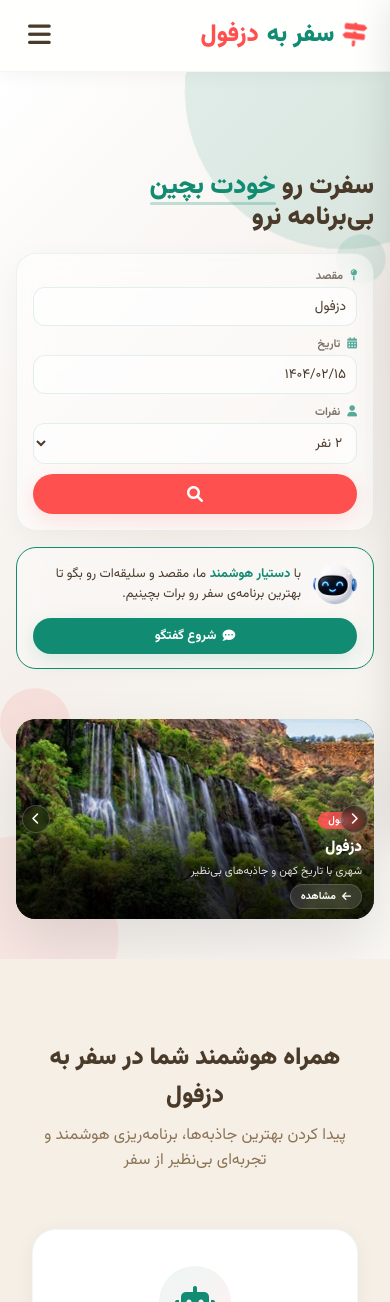
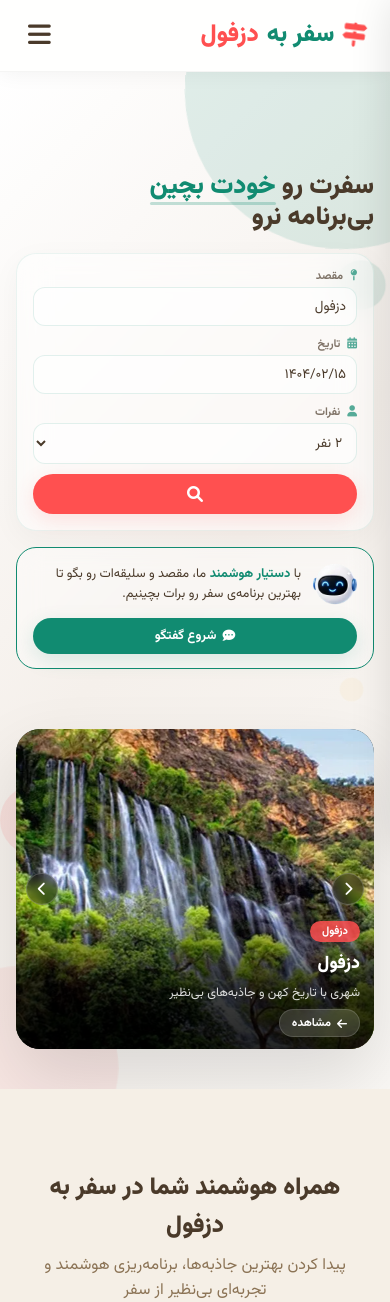
Before and after one commit to YasamanMirdoraghi/dezful-tourism, a Django app: page / in a window 390 px wide. Shown: the top 1302 px of the page. Run offline with Django 5.2, Linux system fonts and the light colour scheme; data that the repository does not hold is empty.

Commit message:
update css

```diff
--- a/static/css/style.css
+++ b/static/css/style.css
@@ -371,7 +371,7 @@ a{
 	display: flex;
 	align-items: center;
 	justify-content: center;
-	padding: 120px 24px 60px;
+	padding: 140px 24px 80px;
 	background: linear-gradient(135deg, #ffffff 0%, #f5f0eb 50%, #faf8f5 100%);
 	overflow: hidden;
 }
@@ -478,8 +478,8 @@ a{
 	z-index: 2;
 	display: flex;
 	flex-wrap: wrap;
-	gap: 50px;
-	max-width: 1350px;
+	gap: 60px;
+	max-width: 1650px;
 	width: 100%;
 	align-items: center;
 	justify-content: center;
@@ -684,15 +684,15 @@ a{
 	font-size: 0.8rem;
 }
 
-/* اسلایدر هیرو */
+/* ⭐ اسلایدر هیرو - بزرگ‌تر شده */
 .hero-slider {
-	flex: 1 1 480px;
-	max-width: 650px;
+	flex: 1 1 620px;
+	max-width: 820px;
 	position: relative;
-	height: 480px;
-	border-radius: 28px;
+	height: 620px;
+	border-radius: 32px;
 	overflow: hidden;
-	box-shadow: 0 25px 60px rgba(0, 0, 0, 0.10);
+	box-shadow: 0 30px 70px rgba(0, 0, 0, 0.12);
 	background: #1a2a2a;
 	animation: floatSlider 4s ease-in-out infinite;
 }
@@ -732,12 +732,13 @@ a{
 	animation: kenBurns 20s ease-in-out infinite alternate;
 }
 
+/* ⭐ محتوای داخل اسلایدر - بزرگ‌تر شده */
 .slide-content {
 	position: absolute;
 	bottom: 0;
 	left: 0;
 	right: 0;
-	padding: 30px 28px 24px;
+	padding: 40px 36px 32px;
 	background: linear-gradient(transparent, rgba(0, 0, 0, 0.75) 60%, rgba(0, 0, 0, 0.85));
 	color: #fff;
 	z-index: 3;
@@ -746,23 +747,23 @@ a{
 .slide-content .slide-tag {
 	display: inline-block;
 	background: rgba(255, 80, 80, 0.85);
-	padding: 2px 14px;
+	padding: 4px 16px;
 	border-radius: 30px;
-	font-size: 12px;
+	font-size: 13px;
 	font-weight: 700;
+	margin-bottom: 8px;
+}
+
+.slide-content h3 {
+	font-size: 2rem;
+	font-weight: 900;
 	margin-bottom: 6px;
 }
 
-.slide-content h3 {
-	font-size: 1.5rem;
-	font-weight: 900;
-	margin-bottom: 4px;
-}
-
 .slide-content p {
-	font-size: 0.9rem;
+	font-size: 1.05rem;
 	opacity: 0.85;
-	margin-bottom: 8px;
+	margin-bottom: 12px;
 }
 
 .slide-content .btn-slide {
@@ -772,9 +773,9 @@ a{
 	color: #fff;
 	background: rgba(255, 255, 255, 0.15);
 	backdrop-filter: blur(6px);
-	padding: 6px 18px;
+	padding: 8px 22px;
 	border-radius: 30px;
-	font-size: 0.85rem;
+	font-size: 0.95rem;
 	font-weight: 700;
 	text-decoration: none;
 	border: 1px solid rgba(255, 255, 255, 0.15);
@@ -795,10 +796,10 @@ a{
 	backdrop-filter: blur(8px);
 	border: 1px solid rgba(255, 255, 255, 0.1);
 	color: #fff;
-	width: 44px;
-	height: 44px;
+	width: 50px;
+	height: 50px;
 	border-radius: 50%;
-	font-size: 20px;
+	font-size: 22px;
 	cursor: pointer;
 	transition: 0.3s ease;
 	display: flex;
@@ -813,16 +814,16 @@ a{
 }
 
 .slider-btn.prev {
-	right: 16px;
+	right: 20px;
 }
 
 .slider-btn.next {
-	left: 16px;
+	left: 20px;
 }
 
 .slider-dots {
 	position: absolute;
-	bottom: 16px;
+	bottom: 20px;
 	left: 50%;
 	transform: translateX(-50%);
 	z-index: 10;
@@ -2484,8 +2485,8 @@ a{
 
 .interest-card {
     position: relative;
-    background: var(--cream-bg); /* پس‌زمینه کرمی */
-    border: 1px solid #e8e1d8; /* رنگ مرز کرمی */
+    background: var(--cream-bg);
+    border: 1px solid #e8e1d8;
     border-radius: 16px;
     padding: 22px 8px 16px;
     display: flex;
@@ -2512,7 +2513,7 @@ a{
 
 /* حالت انتخاب شده */
 .interest-card.selected {
-    background: #f4fbf9; /* تغییر رنگ پس‌زمینه به سبزِ خیلی روشن */
+    background: #f4fbf9;
     border: 2px solid var(--primary-green);
     box-shadow: 0 4px 16px rgba(17, 139, 113, 0.12);
 }
@@ -2535,6 +2536,7 @@ a{
 .interest-card.selected .ic-check {
     display: flex;
 }
+
 /* ==========================================================
    ۱۳. نتیجه برنامه‌ریز (تمام‌صفحه)
    ========================================================== */
@@ -3168,9 +3170,9 @@ body.page-plan .footer {
 
 @media (max-width: 992px) {
 
-	/* هیرو */
+	/* ⭐ هیرو - تبلت */
 	.hero-slider {
-		height: 380px;
+		height: 500px;
 		max-width: 100%;
 	}
 
@@ -3395,14 +3397,14 @@ body.page-plan .footer {
 		visibility: visible;
 	}
 
-	/* هیرو */
+	/* ⭐ هیرو - موبایل */
 	.hero {
 		padding: 100px 16px 40px;
 	}
 
 	.hero-slider {
-		height: 280px;
-		border-radius: 20px;
+		height: 400px;
+		border-radius: 24px;
 		animation: none;
 	}
 
@@ -3464,9 +3466,9 @@ body.page-plan .footer {
 	}
 
 	.slider-btn {
-		width: 32px;
-		height: 32px;
-		font-size: 14px;
+		width: 36px;
+		height: 36px;
+		font-size: 16px;
 		background: rgba(0, 0, 0, 0.4);
 		backdrop-filter: blur(4px);
 		border-color: rgba(255, 255, 255, 0.2);
@@ -3478,38 +3480,38 @@ body.page-plan .footer {
 	}
 
 	.slider-btn.prev {
-		right: 6px;
+		right: 10px;
 	}
 
 	.slider-btn.next {
-		left: 6px;
+		left: 10px;
 	}
 
 	.slide-content {
-		padding: 16px 14px 14px;
+		padding: 20px 18px 16px;
 	}
 
 	.slide-content h3 {
-		font-size: 1.1rem;
+		font-size: 1.3rem;
 	}
 
 	.slide-content p {
-		font-size: 0.75rem;
-		margin-bottom: 4px;
+		font-size: 0.85rem;
+		margin-bottom: 6px;
 	}
 
 	.slide-content .btn-slide {
-		font-size: 0.7rem;
-		padding: 4px 12px;
+		font-size: 0.78rem;
+		padding: 5px 14px;
 	}
 
 	.slide-content .slide-tag {
-		font-size: 10px;
-		padding: 1px 10px;
+		font-size: 11px;
+		padding: 2px 12px;
 	}
 
 	.slider-dots {
-		bottom: 10px;
+		bottom: 12px;
 		gap: 6px;
 	}
 
@@ -3834,9 +3836,9 @@ body.page-plan .footer {
 
 @media (max-width: 480px) {
 
-	/* هیرو */
+	/* ⭐ هیرو - موبایل کوچک */
 	.hero-slider {
-		height: 200px;
+		height: 320px;
 	}
 
 	.hero-text h1 {
@@ -3859,26 +3861,26 @@ body.page-plan .footer {
 	}
 
 	.slider-btn {
-		width: 28px;
-		height: 28px;
-		font-size: 12px;
+		width: 32px;
+		height: 32px;
+		font-size: 14px;
 	}
 
 	.slide-content h3 {
-		font-size: 0.95rem;
+		font-size: 1.1rem;
 	}
 
 	.slide-content p {
-		font-size: 0.7rem;
+		font-size: 0.78rem;
 	}
 
 	.slide-content .btn-slide {
-		font-size: 0.65rem;
-		padding: 3px 10px;
+		font-size: 0.72rem;
+		padding: 4px 12px;
 	}
 
 	.slide-content {
-		padding: 12px 12px 10px;
+		padding: 16px 14px 12px;
 	}
 
 	/* اسلایدر کارتی */
@@ -3968,7 +3970,6 @@ body.page-plan .footer {
 	transition: 0.3s ease;
 }
 
-/* نمایش دکمه فقط وقتی نتیجه تمام‌صفحه باز است */
 body.result-open .float-home {
 	opacity: 1;
 	visibility: visible;
```
